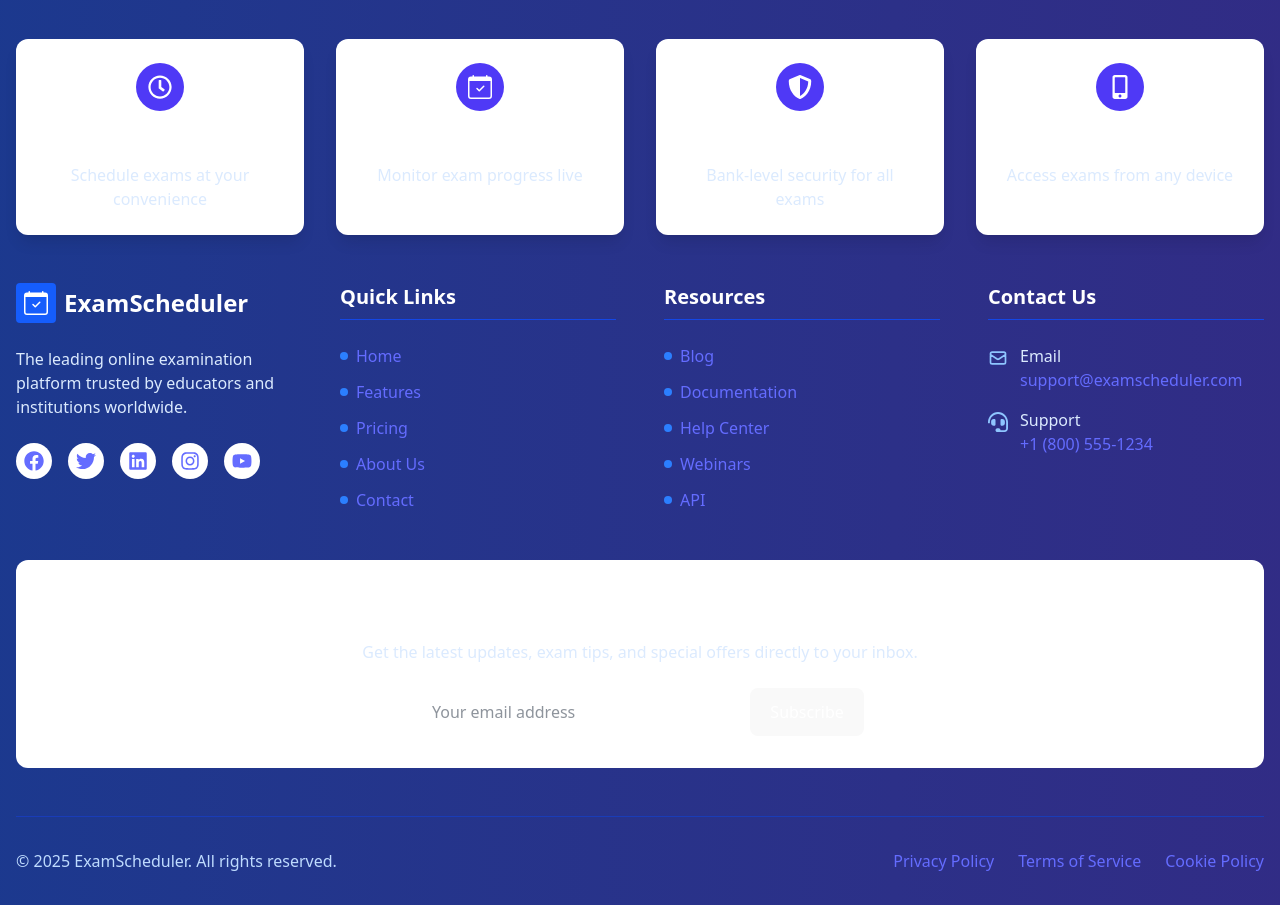
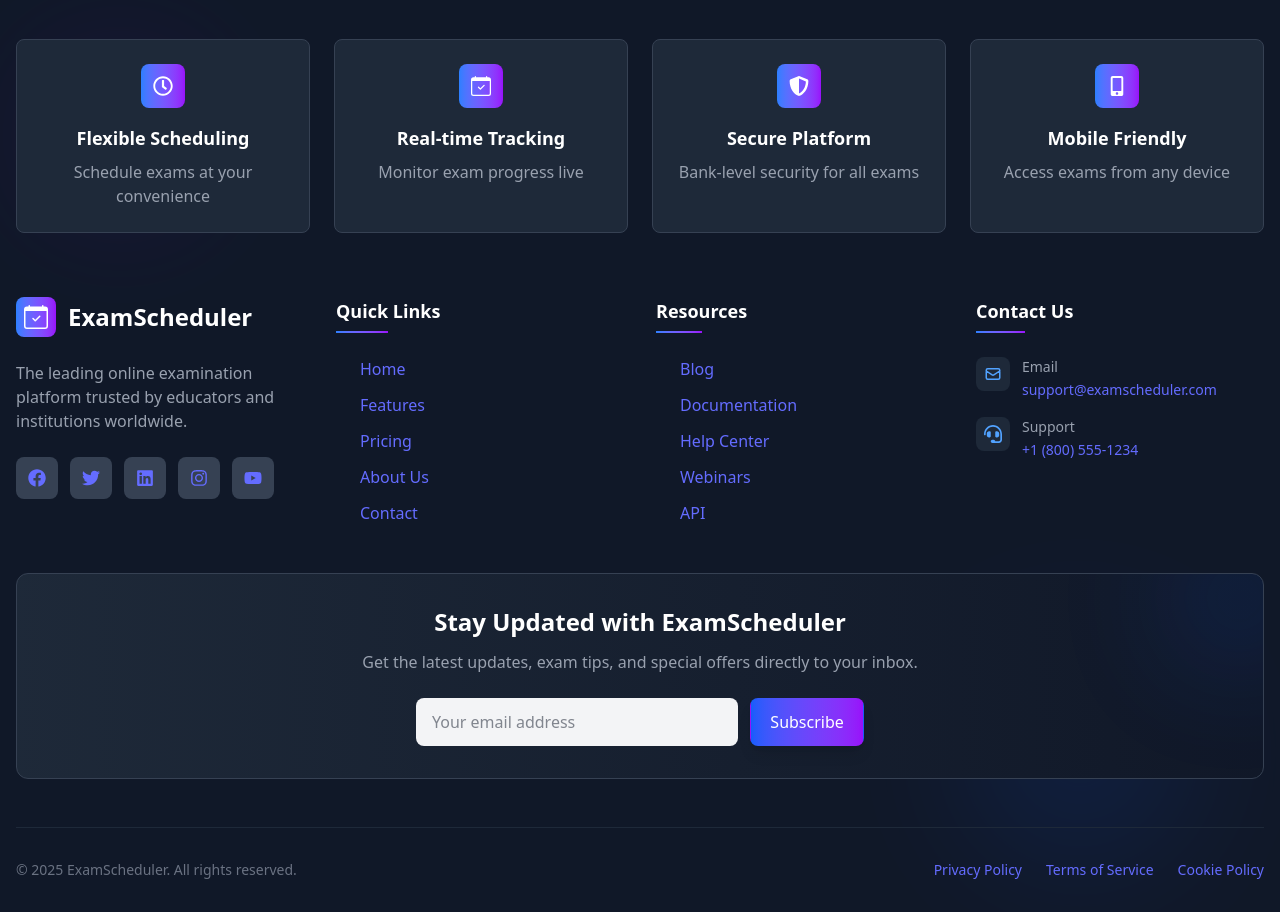
Before and after one commit to ThilinaKanishka/Exam-Scheduler-an-Online-Examination-Platform, a React (Vite) app in the folder FrontEnd/: page /Home in a window 1280 px wide. Shown: the part 4060-4972 px from the top of the page. Built offline with nearby package versions, Linux system fonts and the light colour scheme.

Commit message:
Update ClientFooter.jsx

```diff
--- a/FrontEnd/src/components/ClientFooter.jsx
+++ b/FrontEnd/src/components/ClientFooter.jsx
@@ -11,86 +11,92 @@ import {
   FaMobileAlt,
 } from "react-icons/fa";
 import { HiOutlineMail } from "react-icons/hi";
-import { BsCalendarCheck } from "react-icons/bs";
+import { BsCalendarCheck, BsArrowRight } from "react-icons/bs";
 import { motion } from "framer-motion";
 
 function ClientFooter() {
   const socialLinks = [
-    { icon: <FaFacebook className="text-xl" />, url: "#" },
-    { icon: <FaTwitter className="text-xl" />, url: "#" },
-    { icon: <FaLinkedin className="text-xl" />, url: "#" },
-    { icon: <FaInstagram className="text-xl" />, url: "#" },
-    { icon: <FaYoutube className="text-xl" />, url: "#" },
+    { icon: <FaFacebook className="text-lg" />, url: "#" },
+    { icon: <FaTwitter className="text-lg" />, url: "#" },
+    { icon: <FaLinkedin className="text-lg" />, url: "#" },
+    { icon: <FaInstagram className="text-lg" />, url: "#" },
+    { icon: <FaYoutube className="text-lg" />, url: "#" },
   ];
 
   const features = [
     {
-      icon: <FaRegClock className="text-2xl" />,
+      icon: <FaRegClock className="text-xl" />,
       title: "Flexible Scheduling",
       desc: "Schedule exams at your convenience",
     },
     {
-      icon: <BsCalendarCheck className="text-2xl" />,
+      icon: <BsCalendarCheck className="text-xl" />,
       title: "Real-time Tracking",
       desc: "Monitor exam progress live",
     },
     {
-      icon: <FaShieldAlt className="text-2xl" />,
+      icon: <FaShieldAlt className="text-xl" />,
       title: "Secure Platform",
       desc: "Bank-level security for all exams",
     },
     {
-      icon: <FaMobileAlt className="text-2xl" />,
+      icon: <FaMobileAlt className="text-xl" />,
       title: "Mobile Friendly",
       desc: "Access exams from any device",
     },
   ];
 
   return (
-    <footer className="w-full bg-gradient-to-r from-blue-900 to-indigo-900 text-white pt-16 pb-8">
+    <footer className="w-full bg-gray-900 text-white pt-16 pb-8 relative overflow-hidden">
+      {/* Decorative elements */}
+      <div className="absolute top-0 left-0 w-full h-full opacity-10 pointer-events-none">
+        <div className="absolute top-20 left-10 w-40 h-40 bg-purple-600 rounded-full filter blur-3xl"></div>
+        <div className="absolute bottom-10 right-20 w-60 h-60 bg-blue-600 rounded-full filter blur-3xl"></div>
+      </div>
+
       {/* Features Section */}
-      <div className="max-w-screen-2xl mx-auto px-4 mb-12 w-full">
-        <div className="grid grid-cols-1 md:grid-cols-2 lg:grid-cols-4 gap-8">
+      <div className="max-w-7xl mx-auto px-4 mb-16 w-full relative z-10">
+        <div className="grid grid-cols-1 md:grid-cols-2 lg:grid-cols-4 gap-6">
           {features.map((feature, index) => (
             <motion.div
               key={index}
               whileHover={{ y: -5 }}
-              className="bg-white bg-opacity-10 backdrop-filter backdrop-blur-lg rounded-xl p-6 text-center shadow-lg hover:shadow-xl transition-all duration-300"
+              className="bg-gray-800 rounded-lg p-6 text-center border border-gray-700 hover:border-blue-400 transition-all duration-300 group"
             >
               <div className="flex justify-center mb-4">
-                <div className="p-3 bg-indigo-600 rounded-full">
+                <div className="p-3 bg-gradient-to-r from-blue-500 to-purple-600 rounded-lg group-hover:rotate-6 transition-transform duration-300">
                   {feature.icon}
                 </div>
               </div>
-              <h3 className="text-xl font-semibold mb-2">{feature.title}</h3>
-              <p className="text-blue-100">{feature.desc}</p>
+              <h3 className="text-lg font-semibold mb-2">{feature.title}</h3>
+              <p className="text-gray-400">{feature.desc}</p>
             </motion.div>
           ))}
         </div>
       </div>
 
       {/* Main Footer Content */}
-      <div className="max-w-screen-2xl mx-auto px-4 w-full">
-        <div className="grid grid-cols-1 md:grid-cols-2 lg:grid-cols-4 gap-12 mb-12">
+      <div className="max-w-7xl mx-auto px-4 w-full relative z-10">
+        <div className="grid grid-cols-1 md:grid-cols-2 lg:grid-cols-4 gap-8 mb-12">
           {/* About Section */}
           <div>
             <h3 className="text-2xl font-bold mb-6 flex items-center">
-              <span className="bg-blue-600 p-2 rounded mr-2">
+              <span className="bg-gradient-to-r from-blue-500 to-purple-600 p-2 rounded-lg mr-3">
                 <BsCalendarCheck />
               </span>
               ExamScheduler
             </h3>
-            <p className="text-blue-100 mb-4">
+            <p className="text-gray-400 mb-4">
               The leading online examination platform trusted by educators and
               institutions worldwide.
             </p>
-            <div className="flex space-x-4 mt-6">
+            <div className="flex space-x-3 mt-6">
               {socialLinks.map((link, index) => (
                 <motion.a
                   key={index}
                   href={link.url}
-                  whileHover={{ scale: 1.1 }}
-                  className="bg-white bg-opacity-20 hover:bg-opacity-30 rounded-full p-2 transition-all duration-300"
+                  whileHover={{ y: -3 }}
+                  className="bg-gray-700 hover:bg-gray-600 rounded-lg p-3 transition-all duration-300"
                 >
                   {link.icon}
                 </motion.a>
@@ -100,8 +106,9 @@ function ClientFooter() {
 
           {/* Quick Links */}
           <div>
-            <h3 className="text-xl font-semibold mb-6 border-b border-blue-700 pb-2">
+            <h3 className="text-lg font-semibold mb-6 pb-2 relative inline-block">
               Quick Links
+              <span className="absolute bottom-0 left-0 w-1/2 h-0.5 bg-gradient-to-r from-blue-500 to-purple-600"></span>
             </h3>
             <ul className="space-y-3">
               {["Home", "Features", "Pricing", "About Us", "Contact"].map(
@@ -113,10 +120,10 @@ function ClientFooter() {
                   >
                     <a
                       href="#"
-                      className="text-blue-100 hover:text-white flex items-center"
+                      className="text-gray-400 hover:text-white flex items-center group"
                     >
-                      <span className="w-2 h-2 bg-blue-500 rounded-full mr-2"></span>
-                      {item}
+                      <BsArrowRight className="mr-2 text-blue-400 opacity-0 group-hover:opacity-100 transition-all duration-200" />
+                      <span>{item}</span>
                     </a>
                   </motion.li>
                 )
@@ -126,8 +133,9 @@ function ClientFooter() {
 
           {/* Resources */}
           <div>
-            <h3 className="text-xl font-semibold mb-6 border-b border-blue-700 pb-2">
+            <h3 className="text-lg font-semibold mb-6 pb-2 relative inline-block">
               Resources
+              <span className="absolute bottom-0 left-0 w-1/2 h-0.5 bg-gradient-to-r from-blue-500 to-purple-600"></span>
             </h3>
             <ul className="space-y-3">
               {["Blog", "Documentation", "Help Center", "Webinars", "API"].map(
@@ -139,10 +147,10 @@ function ClientFooter() {
                   >
                     <a
                       href="#"
-                      className="text-blue-100 hover:text-white flex items-center"
+                      className="text-gray-400 hover:text-white flex items-center group"
                     >
-                      <span className="w-2 h-2 bg-blue-500 rounded-full mr-2"></span>
-                      {item}
+                      <BsArrowRight className="mr-2 text-blue-400 opacity-0 group-hover:opacity-100 transition-all duration-200" />
+                      <span>{item}</span>
                     </a>
                   </motion.li>
                 )
@@ -152,27 +160,35 @@ function ClientFooter() {
 
           {/* Contact */}
           <div>
-            <h3 className="text-xl font-semibold mb-6 border-b border-blue-700 pb-2">
+            <h3 className="text-lg font-semibold mb-6 pb-2 relative inline-block">
               Contact Us
+              <span className="absolute bottom-0 left-0 w-1/2 h-0.5 bg-gradient-to-r from-blue-500 to-purple-600"></span>
             </h3>
             <ul className="space-y-4">
               <li className="flex items-start">
-                <HiOutlineMail className="text-xl mr-3 mt-1 text-blue-300" />
+                <div className="bg-gray-800 p-2 rounded-lg mr-3">
+                  <HiOutlineMail className="text-lg text-blue-400" />
+                </div>
                 <div>
-                  <p className="text-blue-100">Email</p>
+                  <p className="text-gray-400 text-sm">Email</p>
                   <a
                     href="mailto:support@examscheduler.com"
-                    className="hover:text-white"
+                    className="hover:text-white text-sm"
                   >
                     support@examscheduler.com
                   </a>
                 </div>
               </li>
               <li className="flex items-start">
-                <FaHeadset className="text-xl mr-3 mt-1 text-blue-300" />
+                <div className="bg-gray-800 p-2 rounded-lg mr-3">
+                  <FaHeadset className="text-lg text-blue-400" />
+                </div>
                 <div>
-                  <p className="text-blue-100">Support</p>
-                  <a href="tel:+18005551234" className="hover:text-white">
+                  <p className="text-gray-400 text-sm">Support</p>
+                  <a
+                    href="tel:+18005551234"
+                    className="hover:text-white text-sm"
+                  >
                     +1 (800) 555-1234
                   </a>
                 </div>
@@ -182,25 +198,26 @@ function ClientFooter() {
         </div>
 
         {/* Newsletter */}
-        <div className="bg-white bg-opacity-10 rounded-xl p-8 mb-12 backdrop-filter backdrop-blur-lg">
-          <div className="max-w-3xl mx-auto text-center">
-            <h3 className="text-2xl font-bold mb-4">
-              Subscribe to Our Newsletter
+        <div className="bg-gradient-to-r from-gray-800 to-gray-900 rounded-xl p-8 mb-12 border border-gray-700 relative overflow-hidden">
+          <div className="absolute -right-10 -top-10 w-32 h-32 bg-blue-600 rounded-full filter blur-3xl opacity-20"></div>
+          <div className="max-w-3xl mx-auto text-center relative z-10">
+            <h3 className="text-2xl font-bold mb-3">
+              Stay Updated with ExamScheduler
             </h3>
-            <p className="text-blue-100 mb-6">
+            <p className="text-gray-400 mb-6">
               Get the latest updates, exam tips, and special offers directly to
               your inbox.
             </p>
-            <div className="flex flex-col sm:flex-row gap-4 max-w-md mx-auto">
+            <div className="flex flex-col sm:flex-row gap-3 max-w-md mx-auto">
               <input
                 type="email"
                 placeholder="Your email address"
-                className="flex-grow px-4 py-3 rounded-lg focus:outline-none focus:ring-2 focus:ring-blue-500 text-gray-800"
+                className="flex-grow px-4 py-3 rounded-lg focus:outline-none focus:ring-2 focus:ring-blue-500 text-gray-900 bg-gray-100"
               />
               <motion.button
-                whileHover={{ scale: 1.05 }}
-                whileTap={{ scale: 0.95 }}
-                className="bg-blue-600 hover:bg-blue-700 text-white px-6 py-3 rounded-lg font-medium transition-all duration-300"
+                whileHover={{ scale: 1.03 }}
+                whileTap={{ scale: 0.97 }}
+                className="bg-gradient-to-r from-blue-600 to-purple-600 hover:from-blue-700 hover:to-purple-700 text-white px-6 py-3 rounded-lg font-medium transition-all duration-300 shadow-lg"
               >
                 Subscribe
               </motion.button>
@@ -209,19 +226,19 @@ function ClientFooter() {
         </div>
 
         {/* Copyright */}
-        <div className="border-t border-blue-800 pt-8 flex flex-col md:flex-row justify-between items-center">
-          <p className="text-blue-200 mb-4 md:mb-0">
+        <div className="border-t border-gray-800 pt-8 flex flex-col md:flex-row justify-between items-center">
+          <p className="text-gray-500 mb-4 md:mb-0 text-sm">
             &copy; {new Date().getFullYear()} ExamScheduler. All rights
             reserved.
           </p>
-          <div className="flex space-x-6">
-            <a href="#" className="text-blue-200 hover:text-white">
+          <div className="flex flex-wrap justify-center gap-4 md:gap-6">
+            <a href="#" className="text-gray-400 hover:text-white text-sm">
               Privacy Policy
             </a>
-            <a href="#" className="text-blue-200 hover:text-white">
+            <a href="#" className="text-gray-400 hover:text-white text-sm">
               Terms of Service
             </a>
-            <a href="#" className="text-blue-200 hover:text-white">
+            <a href="#" className="text-gray-400 hover:text-white text-sm">
               Cookie Policy
             </a>
           </div>
```
